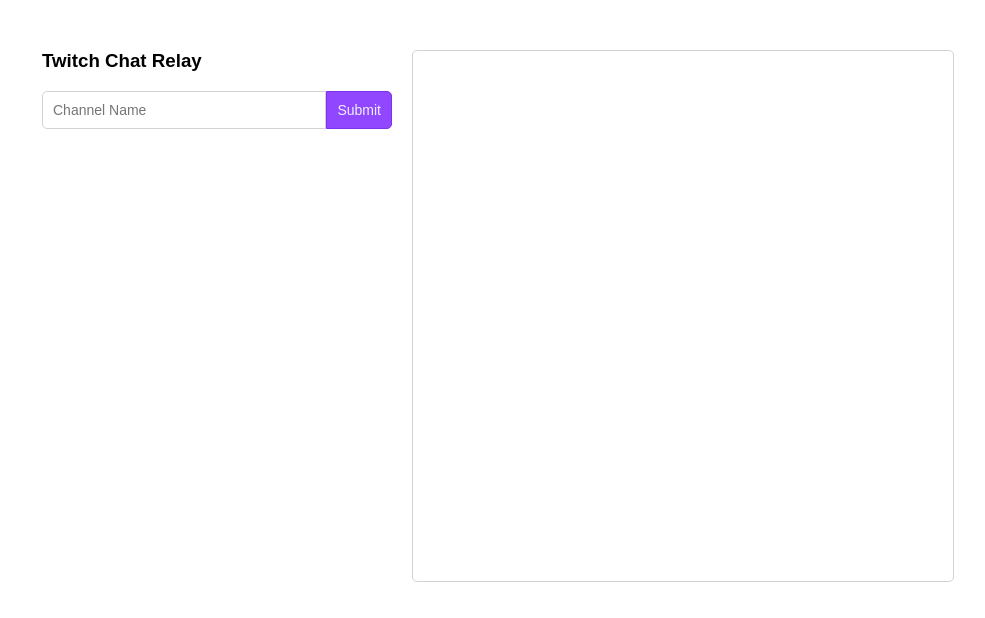
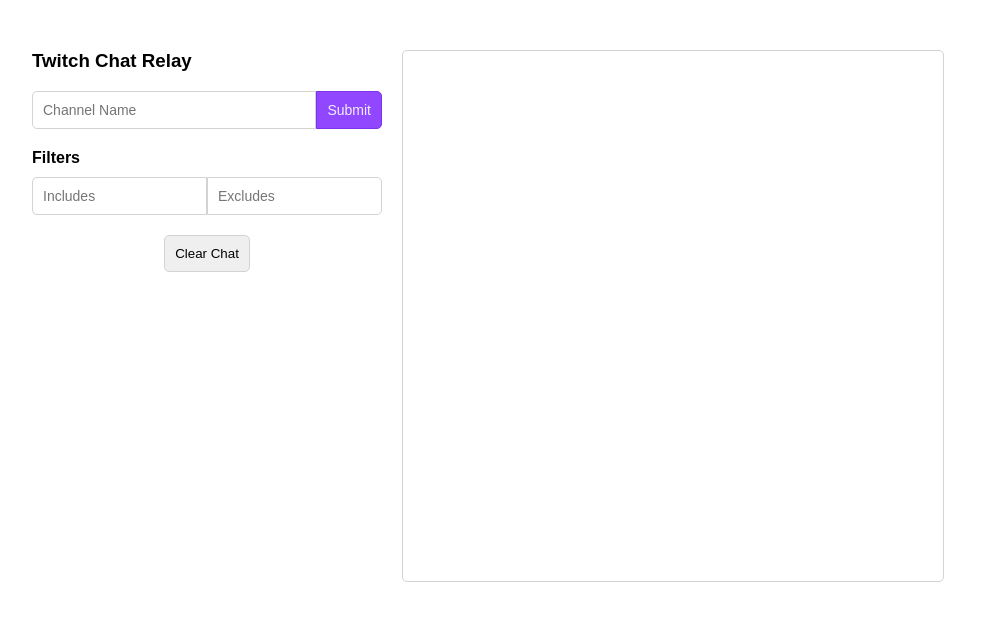
Before and after one commit to MelvinHK/TwitchChatFilterApp, a React (Create React App) app: page / in a window 1280 px wide. Shown: the top 618 px of the page, without its empty margins (152-1137 px from the left). Built offline with nearby package versions, Linux system fonts and the light colour scheme.

Commit message:
implemented message includes/excludes filter

```diff
--- a/src/App.css
+++ b/src/App.css
@@ -8,6 +8,10 @@
 
 h3 {
     margin-top: 0;
+}
+
+h4 {
+    margin: 0 0 10px 0;
 }
 
 input,
@@ -24,14 +28,35 @@
     margin-top: 10px;
 }
 
-.flex-container {
+.flex-row {
     display: flex;
     justify-content: center;
 }
 
+.flex-column {
+    display: flex;
+    flex-direction: column;
+}
+
+.flex-grow {
+    flex-grow: 1;
+}
+
+.align-center {
+    align-self: center;
+}
+
+.w-50 {
+    width: 50%;
+}
+
+.w-100 {
+    width: 100%;
+}
+
 .util-column {
     width: 350px;
-    padding: 20px;
+    margin: 0 20px 0 0;
     padding-top: 0;
 }
 
@@ -44,14 +69,9 @@
     height: 500px;
     padding: 20px;
     padding-top: 9.5px;
-    margin: 0;
+    margin: 0 0 20px 0;
     word-break: break-word;
     scrollbar-gutter: stable;
-}
-
-.chatbox-div {
-    display: flex;
-    flex-direction: column;
 }
 
 ::-webkit-scrollbar {
@@ -73,34 +93,47 @@
 }
 
 .channel-search,
+input,
 .btn {
     padding: 10px;
     border: solid 1px lightgrey;
 }
 
-.channel-search {
-    border-radius: 5px 0 0 5px;
-    width: auto;
-    flex-grow: 1;
+.btn,
+input {
+    border-radius: 5px;
+    margin-bottom: 20px;
+    transition-duration: 0.2s;
+    box-sizing: border-box;
+}
+
+input:focus {
+    outline: none !important;
+    box-shadow: 0 0 5px #c1c1c1;
+}
+
+.right-flat {
+    border-top-right-radius: 0;
+    border-bottom-right-radius: 0;
+}
+
+.left-flat {
+    border-top-left-radius: 0;
+    border-bottom-left-radius: 0;
+}
+
+.center {
+    text-align: center;
 }
 
 .btn {
-    border-radius: 5px;
     cursor: pointer;
-    transition-duration: 0.2s;
 }
 
 .submit-btn {
     border-color: rgb(125, 50, 235);
-    border-radius: 0 5px 5px 0;
     background-color: rgb(145, 70, 255);
     color: rgb(240, 240, 255);
-}
-
-.scroll-bottom-btn {
-    margin-top: 20px;
-    width: 200px;
-    align-self: center;
 }
 
 .btn:hover {
--- a/src/App.js
+++ b/src/App.js
@@ -4,15 +4,22 @@
 
 function App() {
   const chatbox = useRef(null);
+
   const [name, setName] = useState('');
   const [client, setClient] = useState();
   const [loading, setLoading] = useState();
+
+  const [includes, setIncludes] = useState('');
+  const [includesArray, setIncludesArray] = useState([]);
+  const [excludes, setExcludes] = useState('');
+  const [excludesArray, setExcludesArray] = useState([]);
+
   const [scrolledBottom, setScrolledBottom] = useState(true);
   const [mousedOverChat, setMousedOverChat] = useState(false);
 
   const handleSubmit = async (e) => {
     e.preventDefault();
-    chatbox.current.replaceChildren();
+    clearChat();
     setClient(new tmi.Client({
       channels: [name]
     }));
@@ -40,6 +47,8 @@
       return;
 
     const handleNewMessage = (channel, tags, message, self) => {
+      if ((includesArray.length > 0 && !includesArray.some(word => message.includes(word))) || excludesArray.some(word => message.includes(word)))
+        return //console.log(message)
       const newMessage = document.createElement('li');
       newMessage.setAttribute('id', tags.id);
       newMessage.innerHTML = `<span style='color:${tags.color};'>${tags['display-name']}</span>: ${message}`;
@@ -53,13 +62,28 @@
     return () => {
       client.off('message', handleNewMessage);
     }
-  }, [client, scrolledBottom])
+  }, [client, scrolledBottom, includesArray, excludesArray]);
+
+  useEffect(() => {
+    if (includes !== '')
+      setIncludesArray(includes.replace(/\s/g, '').split(','));
+    else
+      setIncludesArray([])
+  }, [includes]);
+
+  useEffect(() => {
+    if (excludes !== '')
+      setExcludesArray(excludes.replace(/\s/g, '').split(','));
+    else
+      setExcludesArray([])
+  }, [excludes]);
+
+  const clearChat = () => {
+    chatbox.current.replaceChildren();
+  }
 
   const handleScroll = (e) => {
-    if (Math.abs(e.scrollHeight - e.clientHeight - e.scrollTop) < 1)
-      setScrolledBottom(true)
-    else
-      setScrolledBottom(false)
+    setScrolledBottom(Math.abs(e.scrollHeight - e.clientHeight - e.scrollTop) < 1)
   }
 
   const scrollToBottom = () => {
@@ -67,18 +91,29 @@
   }
 
   return (
-    <div className='flex-container'>
-      <div className='util-column'>
+    <div className='flex-row'>
+
+      <div className='util-column flex-column'>
         <form onSubmit={handleSubmit}>
           <h3>Twitch Chat Relay</h3>
-          <div className='flex-container'>
+          <div className='flex-row'>
             <input type='text' value={name} onChange={(e) => setName(e.target.value)}
-              placeholder='Channel Name' className='channel-search' />
-            <input type='submit' className='btn submit-btn' />
+              placeholder='Channel Name' className='flex-grow right-flat' />
+            <input type='submit' className='btn submit-btn left-flat' />
           </div>
         </form>
+        <h4>Filters</h4>
+        <div className='flex-row'>
+          <input type='text' value={includes} onChange={(e) => { setIncludes(e.target.value) }}
+            placeholder='Includes' className='w-50 right-flat' />
+          <input type='text' value={excludes} onChange={(e) => setExcludes(e.target.value)}
+            placeholder='Excludes' className='w-50 left-flat' />
+        </div>
+        <button type="button"
+          className='btn align-center' onClick={() => clearChat()}>Clear Chat</button>
       </div>
-      <div className='chatbox-div'>
+
+      <div className='flex-column'>
         <p className={`connect-msg ${loading ? '' : 'd-none'}`}>Connecting...</p>
         <ul
           ref={chatbox} className='chatbox' style={{ overflow: mousedOverChat ? 'auto' : 'hidden' }}
@@ -86,13 +121,14 @@
           onMouseEnter={() => setMousedOverChat(true)}
           onMouseLeave={() => setMousedOverChat(false)}
         />
-        <button
-          className={`btn scroll-bottom-btn ${scrolledBottom ? 'd-none' : ''}`}
+        <button type="button"
+          className={`btn scroll-bottom-btn align-center ${scrolledBottom ? 'd-none' : ''}`}
           onClick={() => scrollToBottom()}
         >
-          {'\u{1F847}'} Scroll to bottom
+          {'\u{1F847}'} Scroll to Bottom
         </button>
       </div>
+
     </div>
   );
 }
```
Also changed, not shown: 1 other file (tests, documents, lock files or other folders).
